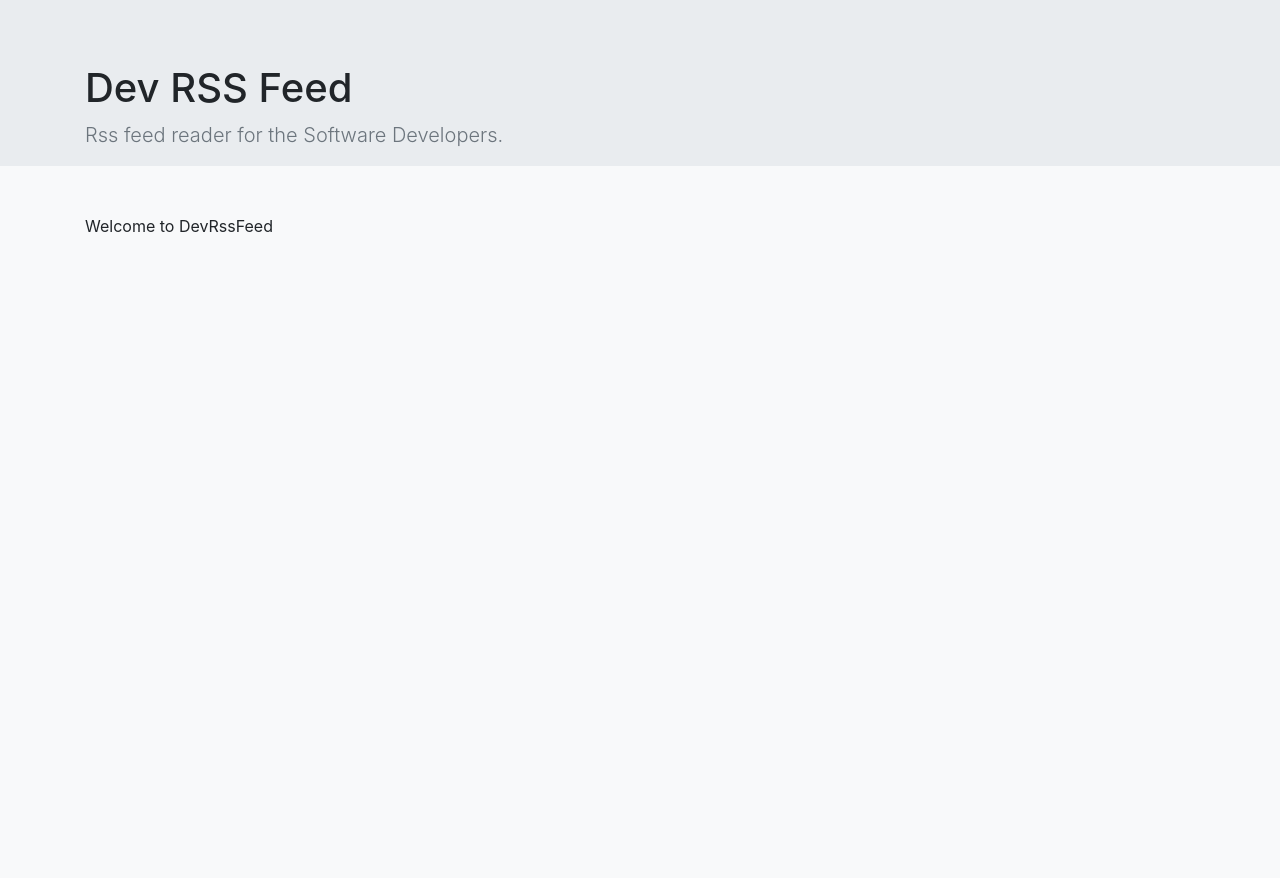
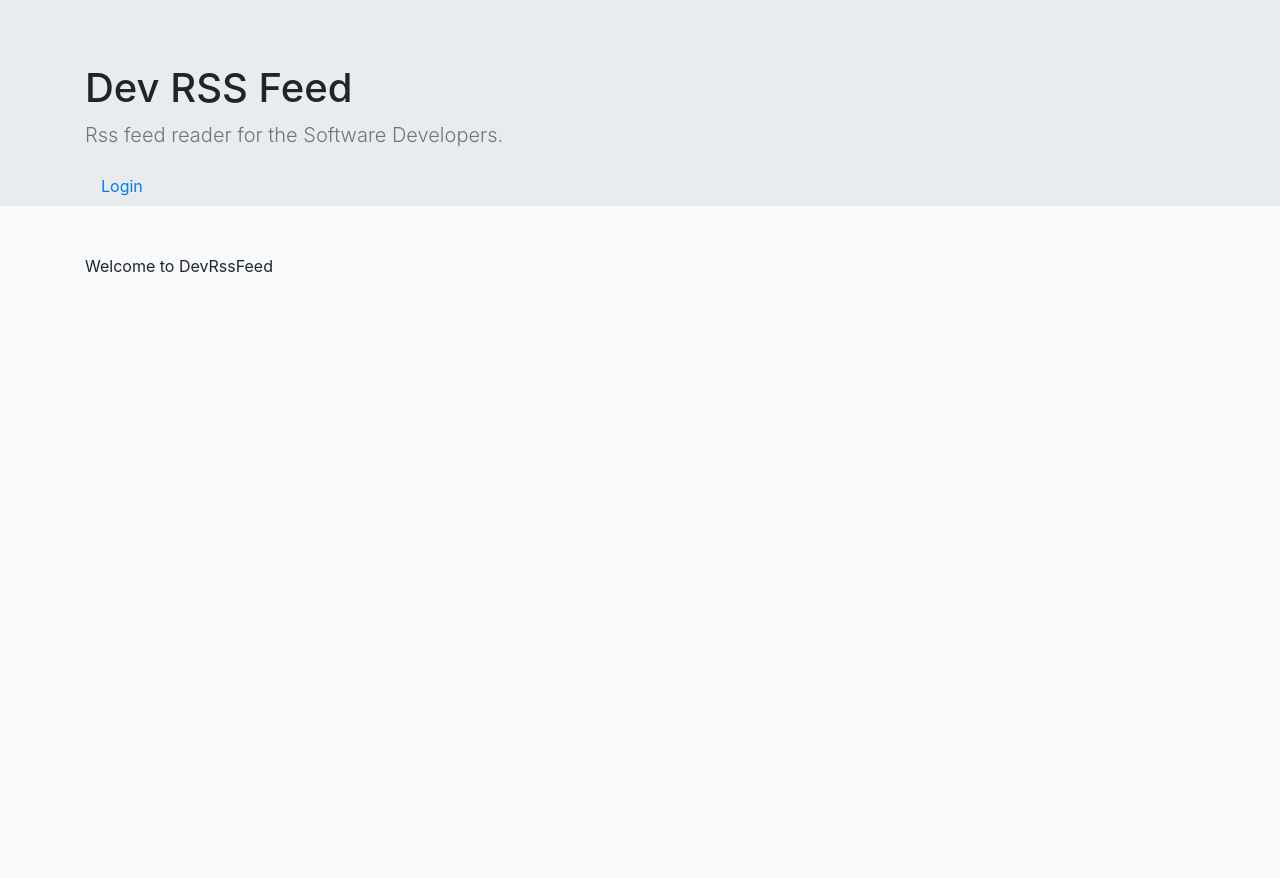
Before and after one commit to h-hub/hacknow-project, a Django app: page / in a window 1280 px wide. Before the commit the page ends 232 px from the top, so only its background shows below. Run offline with Django 3.2, Linux system fonts and the light colour scheme; some libraries are stand-ins or nearby versions.

Commit message:
add about page/login and logout buttons

```diff
--- a/devRssReader/settings.py
+++ b/devRssReader/settings.py
@@ -127,7 +127,7 @@ STATIC_URL = '/static/'
 STATIC_ROOT = os.path.normpath(os.path.join(BASE_DIR, 'staticfiles'))
 STATICFILES_DIRS = (os.path.join(BASE_DIR, 'static'), )
 
-LOGIN_REDIRECT_URL = '/home'
-LOGOUT_REDIRECT_URL = '/home'
+LOGIN_REDIRECT_URL = '/'
+LOGOUT_REDIRECT_URL = '/'
 
 django_heroku.settings(locals())
--- a/home/urls.py
+++ b/home/urls.py
@@ -4,4 +4,5 @@ from . import views
 
 urlpatterns = [
     path('', views.index, name='index'),
+    path('about', views.about, name='about'),
 ]
--- a/home/views.py
+++ b/home/views.py
@@ -5,3 +5,6 @@ from django.http import HttpResponse
 
 def index(request):
     return render(request, 'home_templates/home.html')
+
+def about(request):
+    return render(request, 'home_templates/about.html')
--- a/requirements.txt
+++ b/requirements.txt
@@ -20,7 +20,6 @@ isort==4.3.21
 jsmin==2.2.2
 lazy-object-proxy==1.4.3
 mccabe==0.6.1
-mysqlclient==1.4.4
 nltk==3.4.5
 oauthlib==3.1.0
 psycopg2==2.8.4
--- a/templates/base.html
+++ b/templates/base.html
@@ -1,4 +1,3 @@
-
 {# Load the tag library #}
 {% load bootstrap4 %}
 
@@ -11,10 +10,12 @@
 
 <!DOCTYPE html>
 <html lang="en">
+
 <head>
     <meta charset="UTF-8">
     <title>Dev RSS Feed Reader</title>
 </head>
+
 <body>
 
     <div class="jumbotron jumbotron-fluid h-100">
@@ -24,13 +25,19 @@
             <p class="lead text-muted">
                 Rss feed reader for the Software Developers.
             </p>
+
+            <nav class="nav">
             {% if request.user.is_authenticated %}
-            <nav class="nav">
+
             <a class="nav-link" href="/">Home</a>
-                <a class="nav-link" href="/blog/create/">Create</a>
+            <a class="nav-link" href="/">Test</a>
             <a class="nav-link" href="/about">About</a>
+            <a class="nav-link" href="/user/accounts/logout">Logout</a>
+
+            {% else %}
+            <a class="nav-link" href="/user/accounts/login">Login</a>
+            {% endif %}
             </nav>
-        {% endif %}
 
         </div>
 
@@ -43,4 +50,5 @@
 
     </div>
 </body>
+
 </html>
```
Also changed, not shown: home/home_templates/about.html (added, +7 -0 lines), README.MD. Lines whose indentation alone changed are shown as unchanged.
